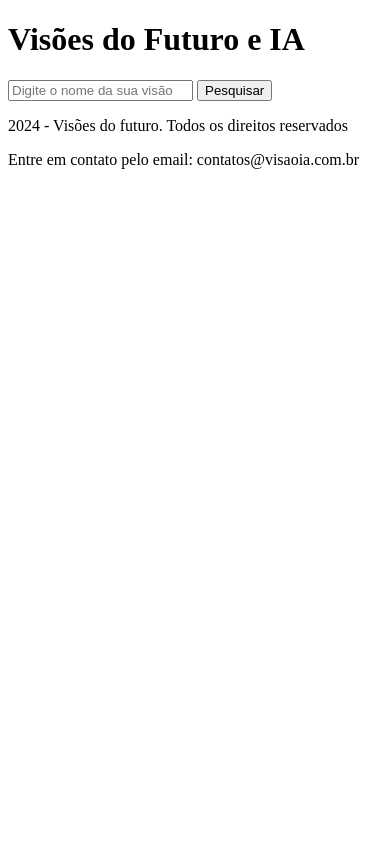
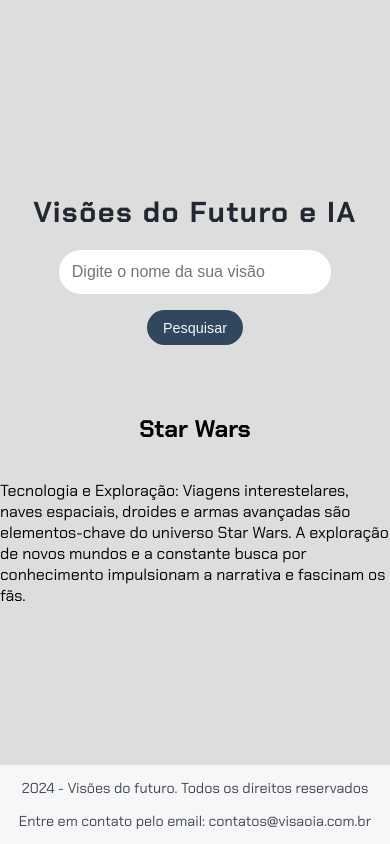
Before and after one commit to magnomct/imersao-alura-gemini, a plain HTML site: page index.html in a window 390 px wide. Drawn offline with Linux system fonts and the light colour scheme.

Commit message:
add css day2

```diff
--- a/index.html
+++ b/index.html
@@ -1,19 +1,28 @@
 <!DOCTYPE html>
 <html lang="pt-br">
   <head>
-    <meta charset="UTF-8">
-    <meta name="viewport" content="width=device-width, initial-scale=1.0">
+    <meta charset="UTF-8" />
+    <meta name="viewport" content="width=device-width, initial-scale=1.0" />
+    <link rel="stylesheet" href="styles.css" />
     <title>Futuro e IA</title>
   </head>
-<body>
-
-</body>
+  <body></body>
   <header>
     <h1>Visões do Futuro e IA</h1>
   </header>
   <main>
-        <input type="text" placeholder="Digite o nome da sua visão">
+    <section>
+      <input type="text" placeholder="Digite o nome da sua visão" />
       <button>Pesquisar</button>
+    </section>
+    <section>
+      <h2>Star Wars</h2>
+      <p>
+        Tecnologia e Exploração: Viagens interestelares, naves espaciais, droides e armas avançadas
+        são elementos-chave do universo Star Wars. A exploração de novos mundos e a constante busca
+        por conhecimento impulsionam a narrativa e fascinam os fãs.</p>
+      <a href="https://starwars.fandom.com/pt/wiki/P%C3%A1gina_principal"></a>
+    </section>
   </main>
   <footer>
     <p>2024 - Visões do futuro. Todos os direitos reservados</p>
--- /dev/null
+++ b/styles.css
@@ -0,0 +1,166 @@
+/* Importa a fonte Chakra Petch do Google Fonts */
+@import url('https://fonts.googleapis.com/css2?family=Chakra+Petch:ital,wght@0,300;0,400;0,500;0,600;0,700;1,300;1,400;1,500;1,600;1,700&display=swap');
+
+/* Estiliza o corpo da página */
+body {
+    font-family: "Chakra Petch", sans-serif; /* Define a fonte padrão */
+    background-color: #DDDDDD; /* Cor de fundo da página */
+    display: flex; /* Usa Flexbox para layout */
+    flex-direction: column; /* Alinha os itens na vertical */
+    align-items: center; /* Centraliza os itens horizontalmente */
+    justify-content: center; /* Centraliza os itens verticalmente */
+    height: 100vh; /* Preenche a altura total da viewport */
+    margin: 0; /* Remove a margem padrão */
+    padding: 0; /* Remove o padding padrão */
+}
+
+/* Estiliza os títulos h1 */
+h1 {
+    font-size: 2.5rem; /* Tamanho da fonte */
+    color: #222831; /* Cor do texto */
+    text-align: center; /* Alinha o texto ao centro */
+    letter-spacing: 0.4rem; /* Espaçamento entre letras */
+}
+
+/* Estiliza as seções da página */
+section {
+    display: flex; /* Usa Flexbox para layout */
+    flex-direction: column; /* Alinha os itens na vertical */
+    align-items: center; /* Centraliza os itens horizontalmente */
+    margin-bottom: 3rem; /* Espaçamento abaixo de cada seção */
+}
+
+/* Estiliza os inputs dentro das seções */
+section input {
+    width: 30rem; /* Largura dos inputs */
+    border: none; /* Remove a borda padrão */
+    padding: 1rem; /* Espaçamento interno */
+    border-radius: 1.5rem; /* Borda arredondada */
+    margin-bottom: 1rem; /* Espaçamento abaixo dos inputs */
+    color: #45474B; /* Cor do texto */
+    font-size: 1rem; /* Tamanho da fonte */
+    box-sizing: border-box; /* Inclui padding e border na largura total */
+}
+
+/* Estiliza os botões dentro das seções */
+section button {
+    padding: 0.8rem 1.2rem; /* Espaçamento interno do botão */
+    border: none; /* Remove a borda padrão */
+    border-radius: 1.5rem; /* Borda arredondada */
+    background-color: #30475E; /* Cor de fundo do botão */
+    color: #F5F7F8; /* Cor do texto do botão */
+    font-size: 1rem; /* Tamanho da fonte */
+    cursor: pointer; /* Muda o cursor para indicar que é clicável */
+}
+
+/* Adiciona efeito hover ao botão de pesquisa */
+section button:hover {
+    background-color: #30475E; /* Muda a cor de fundo ao passar o mouse */
+    box-shadow: 0 4px 8px rgba(0, 0, 0, 0.2); /* Adiciona uma sombra mais intensa */
+}
+
+/* Estiliza a caixa de resultados da pesquisa */
+.resultados-pesquisa {
+    width: 60rem; /* Largura máxima da caixa de resultados */
+    height: 46vh; /* Altura máxima da caixa de resultados */
+    overflow-y: auto; /* Adiciona rolagem vertical se necessário */
+    margin-top: 1rem; /* Espaçamento acima da caixa de resultados */
+    padding: 1rem; /* Espaçamento interno */
+    border-radius: 0.6rem; /* Borda arredondada */
+}
+
+/* Estiliza cada item de resultado */
+.item-resultado {
+    background: #FFFFFF; /* Cor de fundo dos itens */
+    border-radius: 0.6rem; /* Borda arredondada */
+    padding: 1rem; /* Espaçamento interno */
+    margin-bottom: 1rem; /* Espaçamento abaixo dos itens */
+    box-shadow: 0 2px 4px rgba(0, 0, 0, 0.1); /* Sombra leve */
+}
+
+/* Estiliza os títulos dentro dos itens de resultado */
+.item-resultado h2 {
+    font-size: 1.5rem; /* Tamanho da fonte */
+    color: #222831; /* Cor do texto */
+}
+
+/* Estiliza os links dentro dos itens de resultado */
+.item-resultado a {
+    text-decoration: none; /* Remove o sublinhado padrão dos links */
+    color: #30475E; /* Cor do texto dos links */
+}
+
+/* Estiliza os links quando são passados o mouse sobre */
+.item-resultado a:hover {
+    text-decoration: underline; /* Adiciona sublinhado ao passar o mouse */
+}
+
+/* Estiliza a descrição meta dentro dos itens de resultado */
+.descricao-meta {
+    color: #45474B; /* Cor do texto */
+    margin: 0.5rem 0; /* Margem acima e abaixo */
+}
+
+/* Estiliza o rodapé da página */
+footer {
+    background-color: #F5F7F8; /* Cor de fundo do rodapé */
+    color: #45474B; /* Cor do texto */
+    text-align: center; /* Alinha o texto ao centro */
+    padding: 0; /* Espaçamento interno */
+    width: 100%; /* Largura total da página */
+    position: absolute; /* Posiciona o rodapé */
+    bottom: 0; /* Alinha ao fundo da página */
+    font-size: 1rem; /* Tamanho da fonte */
+}
+
+@media (max-width: 768px) {
+    h1 {
+        font-size: 2rem; /* Tamanho da fonte em telas menores */
+        letter-spacing: 0.2rem; /* Espaçamento entre letras em telas menores */
+    }
+
+    section input {
+        width: 25rem; /* Largura dos inputs em telas menores */
+        padding: 0.8rem; /* Espaçamento interno em telas menores */
+    }
+
+    .resultados-pesquisa {
+        width: 40rem; /* Largura da caixa de resultados em telas menores */
+        height: 40vh; /* Altura da caixa de resultados em telas menores */
+    }
+
+    .item-resultado h2 {
+        font-size: 1.3rem; /* Tamanho da fonte dos títulos em telas menores */
+    }
+}
+
+/* Responsividade para celulares */
+@media (max-width: 480px) {
+
+    h1 {
+        font-size: 1.8rem; /* Tamanho da fonte em telas pequenas */
+        letter-spacing: 0.1rem; /* Espaçamento entre letras em telas pequenas */
+    }
+
+    section input {
+        width: 17rem; /* Largura total dos inputs em telas pequenas */
+    }
+
+    section button {
+        padding: 0.6rem 1rem; /* Espaçamento interno do botão em telas pequenas */
+        font-size: 0.9rem; /* Tamanho da fonte do botão em telas pequenas */
+    }
+
+    .resultados-pesquisa {
+        width: 90%; /* Largura da caixa de resultados em telas pequenas */
+        height: 50vh; /* Altura da caixa de resultados em telas pequenas */
+    }
+
+    .item-resultado h2 {
+        font-size: 1.1rem; /* Tamanho da fonte dos títulos em telas pequenas */
+    }
+
+    footer {
+        font-size: 0.9rem; /* Tamanho da fonte do rodapé em telas pequenas */
+    }
+}
```
Lines whose indentation alone changed are shown as unchanged.
